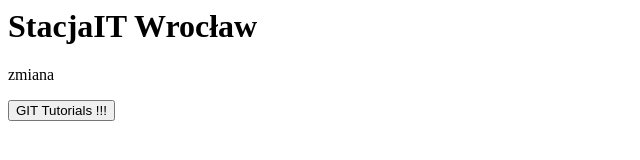
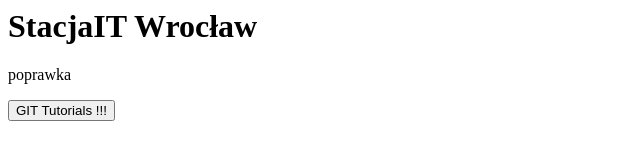
Before and after one commit to myflowpl/stacjait, a plain HTML site: page index.html in a window 1280 px wide. Shown: the full height of the page, 0-640 px from the left. Drawn offline with Linux system fonts and the light colour scheme.

Commit message:
hotfix na masterze

```diff
--- a/index.html
+++ b/index.html
@@ -1,3 +1,3 @@
 <h1>StacjaIT Wrocław</h1>
-<p>zmiana</p>
+<p>poprawka</p>
 <button>GIT Tutorials !!!</button>
```
